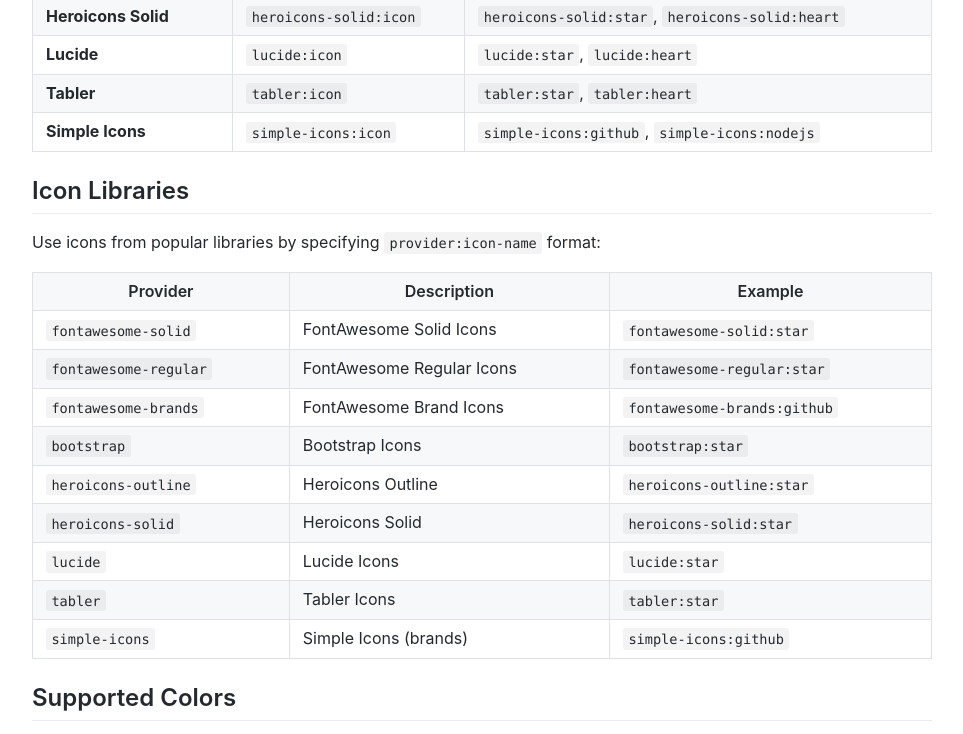
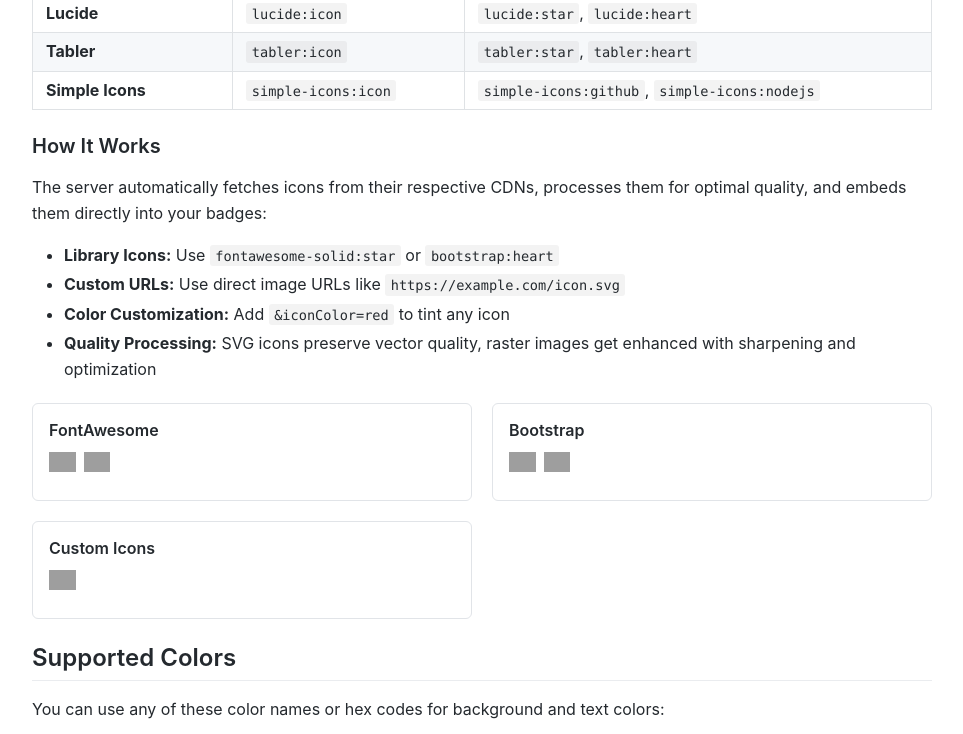
Before and after one commit to LeonardoCerv/ez-badges, a website: page index.html in a window 1280 px wide. Shown: the part 1690-2424 px from the top of the page, without its empty margins (158-1121 px from the left). Drawn offline with Linux system fonts and the light colour scheme; grey boxes are pictures that could not be loaded.

Commit message:
[chores] readme and html update

```diff
--- a/index.html
+++ b/index.html
@@ -379,8 +379,6 @@
 <body class="markdown-body">
   <h1>EZ Badges</h1>
 
-  <p>A dynamic SVG badge generator with perfect GitHub README integration.</p>
-
   <h2>Interactive Badge Builder</h2>
 
   <p>Experiment with different parameters and see your badge in real-time:</p>
@@ -549,66 +547,41 @@
     </tbody>
   </table>
 
-  <h2>Icon Libraries</h2>
+  <h3>How It Works</h3>
 
-  <p>Use icons from popular libraries by specifying <code>provider:icon-name</code> format:</p>
+  <p>The server automatically fetches icons from their respective CDNs, processes them for optimal quality, and embeds them directly into your badges:</p>
 
-  <table>
-    <thead>
-      <tr>
-        <th>Provider</th>
-        <th>Description</th>
-        <th>Example</th>
-      </tr>
-    </thead>
-    <tbody>
-      <tr>
-        <td><code>fontawesome-solid</code></td>
-        <td>FontAwesome Solid Icons</td>
-        <td><code>fontawesome-solid:star</code></td>
-      </tr>
-      <tr>
-        <td><code>fontawesome-regular</code></td>
-        <td>FontAwesome Regular Icons</td>
-        <td><code>fontawesome-regular:star</code></td>
-      </tr>
-      <tr>
-        <td><code>fontawesome-brands</code></td>
-        <td>FontAwesome Brand Icons</td>
-        <td><code>fontawesome-brands:github</code></td>
-      </tr>
-      <tr>
-        <td><code>bootstrap</code></td>
-        <td>Bootstrap Icons</td>
-        <td><code>bootstrap:star</code></td>
-      </tr>
-      <tr>
-        <td><code>heroicons-outline</code></td>
-        <td>Heroicons Outline</td>
-        <td><code>heroicons-outline:star</code></td>
-      </tr>
-      <tr>
-        <td><code>heroicons-solid</code></td>
-        <td>Heroicons Solid</td>
-        <td><code>heroicons-solid:star</code></td>
-      </tr>
-      <tr>
-        <td><code>lucide</code></td>
-        <td>Lucide Icons</td>
-        <td><code>lucide:star</code></td>
-      </tr>
-      <tr>
-        <td><code>tabler</code></td>
-        <td>Tabler Icons</td>
-        <td><code>tabler:star</code></td>
-      </tr>
-      <tr>
-        <td><code>simple-icons</code></td>
-        <td>Simple Icons (brands)</td>
-        <td><code>simple-icons:github</code></td>
-      </tr>
-    </tbody>
-  </table>
+  <ul>
+    <li><strong>Library Icons:</strong> Use <code>fontawesome-solid:star</code> or <code>bootstrap:heart</code></li>
+    <li><strong>Custom URLs:</strong> Use direct image URLs like <code>https://example.com/icon.svg</code></li>
+    <li><strong>Color Customization:</strong> Add <code>&iconColor=red</code> to tint any icon</li>
+    <li><strong>Quality Processing:</strong> SVG icons preserve vector quality, raster images get enhanced with sharpening and optimization</li>
+  </ul>
+
+  <div class="example-grid">
+    <div class="example-card">
+      <h4>FontAwesome</h4>
+      <div class="badge-display">
+        <img src="https://badges.0xleo.dev/badge?text=GitHub&bgColor=black&textColor=white&icon=fontawesome-brands:github" alt="GitHub">
+        <img src="https://badges.0xleo.dev/badge?text=Heart&bgColor=red&icon=fontawesome-solid:heart&iconColor=white" alt="Heart">
+      </div>
+    </div>
+
+    <div class="example-card">
+      <h4>Bootstrap</h4>
+      <div class="badge-display">
+        <img src="https://badges.0xleo.dev/badge?text=Success&bgColor=green&icon=bootstrap:check-circle&iconColor=white" alt="Success">
+        <img src="https://badges.0xleo.dev/badge?text=Warning&bgColor=yellow&icon=bootstrap:exclamation-triangle" alt="Warning">
+      </div>
+    </div>
+
+    <div class="example-card">
+      <h4>Custom Icons</h4>
+      <div class="badge-display">
+        <img src="https://badges.0xleo.dev/badge?text=React&bgColor=#61dafb&icon=https://cdn.jsdelivr.net/npm/simple-icons@v10/icons/react.svg" alt="React">
+      </div>
+    </div>
+  </div>
 
   <h2>Supported Colors</h2>
 
```
Also changed, not shown: README.md.
